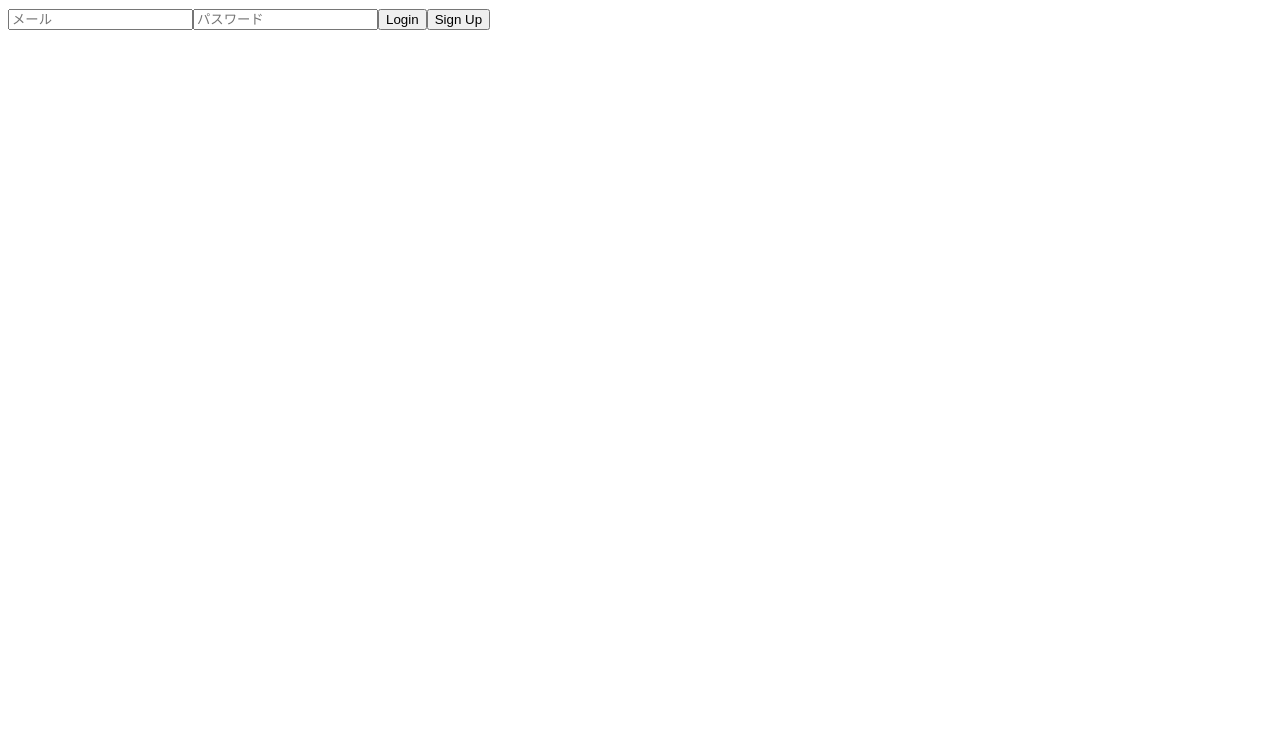
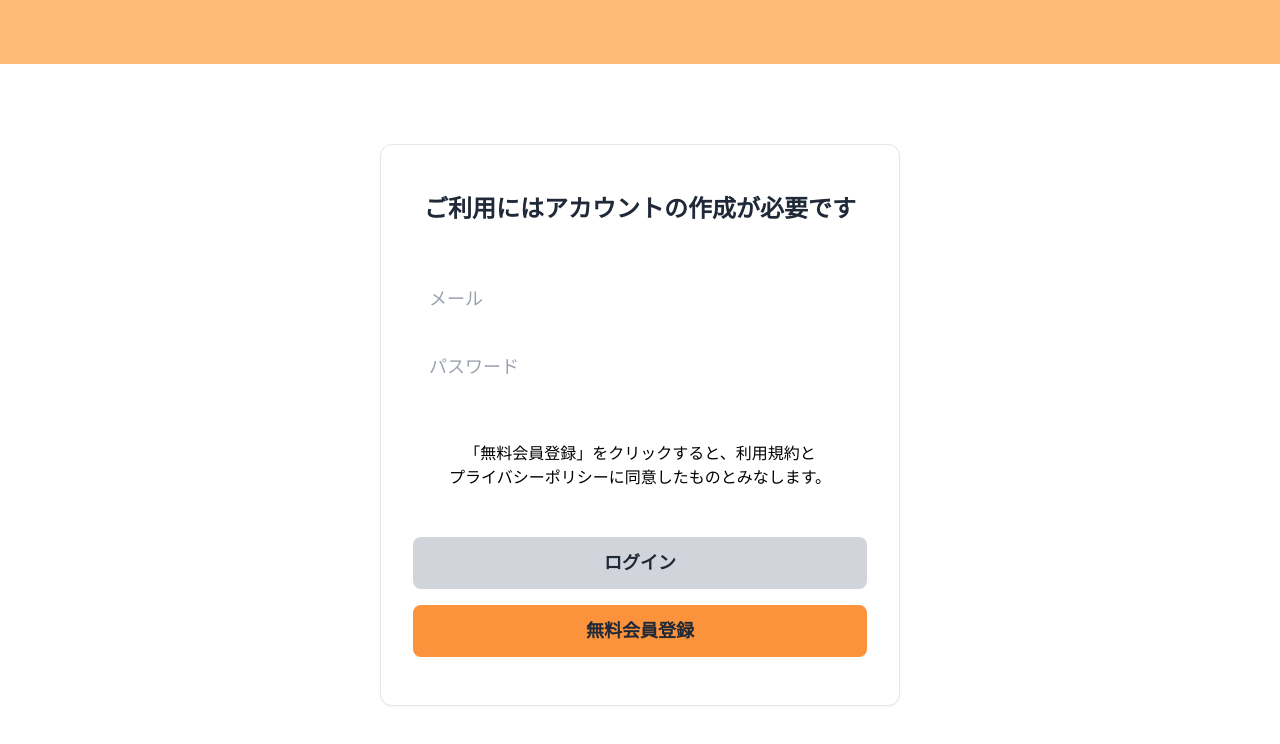
Before and after one commit to na2kera/progate_hack, a Next.js app: page / in a window 1280 px wide. Shown: the top 744 px of the page. Built offline with nearby package versions, Linux system fonts and the light colour scheme; no server answers.

Commit message:
login screen

```diff
--- a/src/app/components/Auth.tsx
+++ b/src/app/components/Auth.tsx
@@ -49,26 +49,134 @@ const Auth = () => {
   };
 
   return (
-    <div>
+    <div className="relative overflow-hidden">
+      <div className="absolute top-0 left-0 w-full h-16 bg-orange-300"></div>
+        <div className="mx-auto max-w-screen-md py-8 px-2 sm:px-4 md:max-w-screen-xl md:py-16 lg:py-24 md:px-4">
+          <div className="md:pe-4 md:w-1/2 xl:pe-0 xl:w-5/12 mx-auto">
+
+     <div className="mt-12">
+     <div className="mt-7 bg-white border border-gray-200 rounded-xl shadow-sm dark:bg-neutral-900 dark:border-neutral-700">
+
+      <div className="p-4 pt-4 pb-4 sm:p-8">
+      <div className="text-center mb-4 mt-4">
+              <h1 className="block text-2xl font-bold text-gray-800 dark:text-white mb-12">ご利用にはアカウントの作成が必要です</h1>
               <input
                 type="email"
                 placeholder="メール"
                 value={email}
                 onChange={(e) => setEmail(e.target.value)}
+                className="block w-full py-3 px-4 mb-4 border-gray-200 rounded-lg text-lg focus:border-blue-500 focus:ring-blue-500 disabled:opacity-50 disabled:pointer-events-none dark:bg-neutral-900 dark:border-neutral-700 dark:text-neutral-400 dark:placeholder-neutral-500 dark:focus:ring-neutral-600"
               />
               <input
                 type="password"
                 placeholder="パスワード"
                 value={password}
                 onChange={(e) => setPassword(e.target.value)}
+                className="block w-full py-3 px-4 mb-4 border-gray-200 rounded-lg text-lg focus:border-blue-500 focus:ring-blue-500 disabled:opacity-50 disabled:pointer-events-none dark:bg-neutral-900 dark:border-neutral-700 dark:text-neutral-400 dark:placeholder-neutral-500 dark:focus:ring-neutral-600"
               />
-      <button onClick={handleLogin} disabled={isLoading}>
-        Login
+
+              <div className="my-3 md:my-5 lg:my-10 xl:my-12 text-center">
+                <p>「無料会員登録」をクリックすると、利用規約と<br className="hidden lg:inline"/>プライバシーポリシーに同意したものとみなします。</p>
+              </div>
+
+              <button
+                onClick={handleLogin}
+                disabled={isLoading}
+                className="block w-full py-3 mt-4 bg-gray-300 text-gray-800 font-semibold rounded-lg text-lg hover:bg-gray-400 disabled:opacity-50 disabled:pointer-events-none"
+              >
+                ログイン
               </button>
-      <button onClick={handleSignUp} disabled={isLoading}>
-        Sign Up
+              <button
+                onClick={handleSignUp}
+                disabled={isLoading}
+                className="block w-full py-3 mt-4 bg-orange-400 text-gray-800 font-semibold rounded-lg text-lg hover:bg-orange-500 disabled:opacity-50 disabled:pointer-events-none"
+              >
+                無料会員登録
               </button>
             </div>
+          </div>
+        </div>
+      </div>
+    </div>
+  </div>
+</div>
+
+   /* <div>
+      <div className="relative overflow-hidden">
+
+
+      <div className="absolute top-0 left-0 w-full h-16 bg-orange-300"></div>
+
+      <div className="mx-auto max-w-screen-md py-8 px-2 sm:px-4 md:max-w-screen-xl md:py-16 lg:py-24 md:px-4">
+      <div className="md:pe-4 md:w-1/2 xl:pe-0 xl:w-5/12 mx-auto">
+
+       <div className="mt-12">
+       <div className="mt-7 bg-white border border-gray-200 rounded-xl shadow-sm dark:bg-neutral-900 dark:border-neutral-700">
+
+  <div className="p-4 pt-4 pb-4 sm:p-7">
+    <div className="text-center mb-4 mt-4">
+      <h1 className="block text-2xl font-bold text-gray-800 dark:text-white">ご利用にはアカウントの作成が必要です</h1>
+    </div>
+
+    <div className="mt-5">
+
+      <form>
+        <div className="grid gap-y-4">
+
+
+          <div>
+            <label htmlFor="email" className="block text-sm mb-2 dark:text-white">メール</label>
+            <div className="relative">
+              <input type="email" id="email" name="email" className="py-3 px-4 block w-full border-gray-200 rounded-lg text-sm focus:border-blue-500 focus:ring-blue-500 disabled:opacity-50 disabled:pointer-events-none dark:bg-neutral-900 dark:border-neutral-700 dark:text-neutral-400 dark:placeholder-neutral-500 dark:focus:ring-neutral-600" required aria-describedby="email-error"/>
+              <div className="hidden absolute inset-y-0 end-0 pointer-events-none pe-3">
+                <svg className="size-5 text-red-500" width="16" height="16" fill="currentColor" viewBox="0 0 16 16" aria-hidden="true">
+                  <path d="M16 8A8 8 0 1 1 0 8a8 8 0 0 1 16 0zM8 4a.905.905 0 0 0-.9.995l.35 3.507a.552.552 0 0 0 1.1 0l.35-3.507A.905.905 0 0 0 8 4zm.002 6a1 1 0 1 0 0 2 1 1 0 0 0 0-2z"/>
+                </svg>
+              </div>
+            </div>
+            <p className="hidden text-xs text-red-600 mt-2" id="email-error">Please include a valid email address so we can get back to you</p>
+          </div>
+
+          <div>
+            <div className="flex justify-between items-center">
+              <label htmlFor="password" className="block text-sm mb-2 dark:text-white">パスワード</label>
+            </div>
+
+            <div className="relative">
+              <input type="password" id="password" name="password" className="py-3 px-4 block w-full border-gray-200 rounded-lg text-sm focus:border-blue-500 focus:ring-blue-500 disabled:opacity-50 disabled:pointer-events-none dark:bg-neutral-900 dark:border-neutral-700 dark:text-neutral-400 dark:placeholder-neutral-500 dark:focus:ring-neutral-600" required aria-describedby="password-error"/>
+              <div className="hidden absolute inset-y-0 end-0 pointer-events-none pe-3">
+                <svg className="size-5 text-red-500" width="16" height="16" fill="currentColor" viewBox="0 0 16 16" aria-hidden="true">
+                  <path d="M16 8A8 8 0 1 1 0 8a8 8 0 0 1 16 0zM8 4a.905.905 0 0 0-.9.995l.35 3.507a.552.552 0 0 0 1.1 0l.35-3.507A.905.905 0 0 0 8 4zm.002 6a1 1 0 1 0 0 2 1 1 0 0 0 0-2z"/>
+                </svg>
+              </div>
+            </div>
+            <p className="hidden text-xs text-red-600 mt-2" id="password-error">8+ characters required</p>
+          </div>
+
+
+          <a className="text-sm text-blue-600 decoration-2 hover:underline font-medium" href="../examples/html/recover-account.html">アカウントを持っていますか？</a>
+
+          <div className="my-6 md:my-10 lg:my-14 xl:my-18 text-center">
+           <p>「無料会員登録」をクリックすると、<br className="hidden lg:inline"/>利用規約とプライバシーポリシーに同意したものとみなします。</p>
+          </div>
+
+
+          <button type="submit" className="w-full py-3 px-4 inline-flex justify-center items-center gap-x-2 text-sm font-semibold rounded-lg border border-transparent bg-orange-500 text-white hover:bg-orange-600 disabled:opacity-50 disabled:pointer-events-none">無料会員登録</button>
+        </div>
+      </form>
+
+    </div>
+  </div>
+</div>
+      </div>
+      </div>
+      </div>
+      </div>
+    </div>
+    */
+
+
+
   );
 };
 
--- a/src/app/globals.css
+++ b/src/app/globals.css
@@ -1,8 +1,9 @@
-/* @tailwind base;
+@tailwind base;
 @tailwind components;
 @tailwind utilities;
 
-:root {
+
+/*:root {
   --foreground-rgb: 0, 0, 0;
   --background-start-rgb: 214, 219, 220;
   --background-end-rgb: 255, 255, 255;
```
Lines whose indentation alone changed are shown as unchanged.
